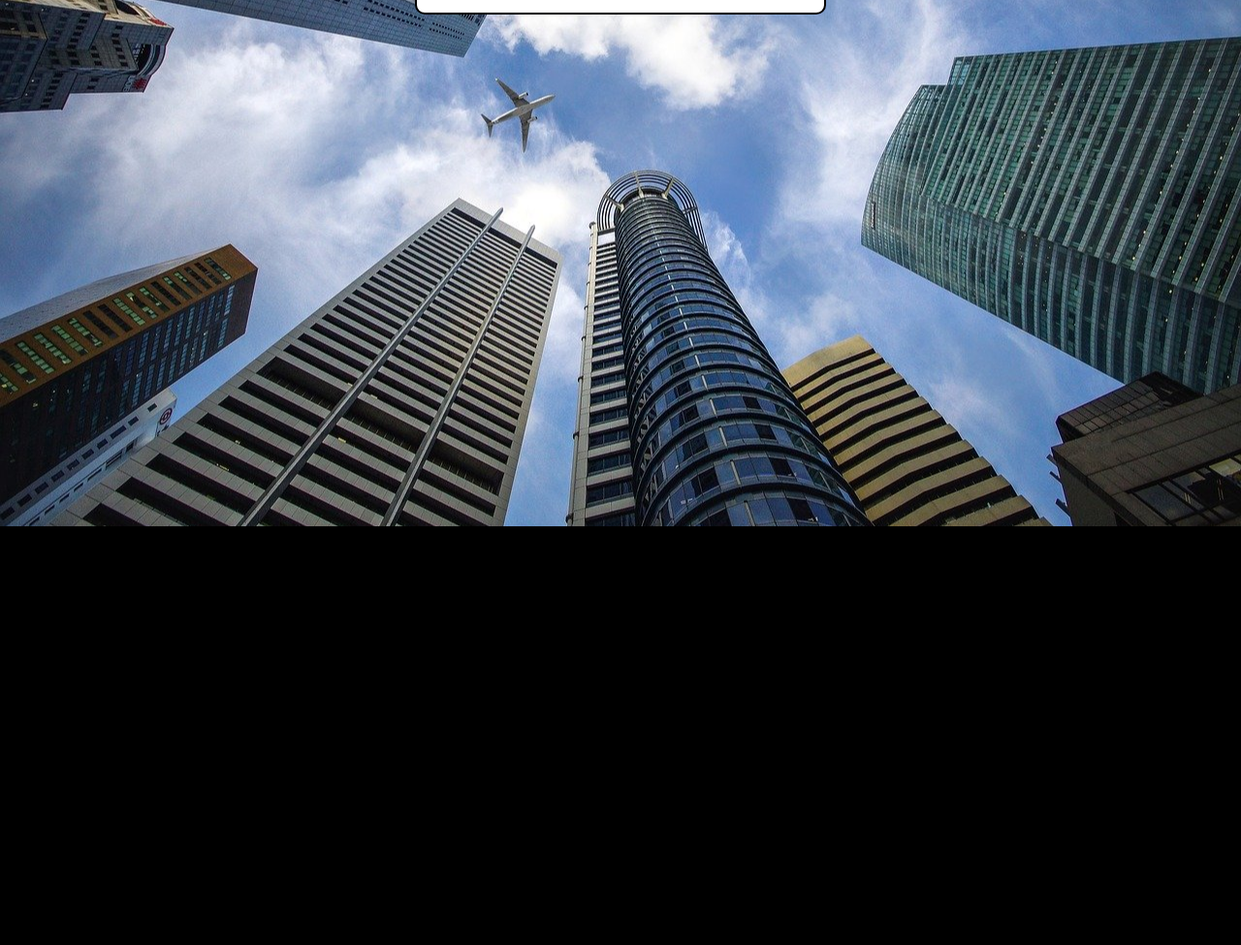
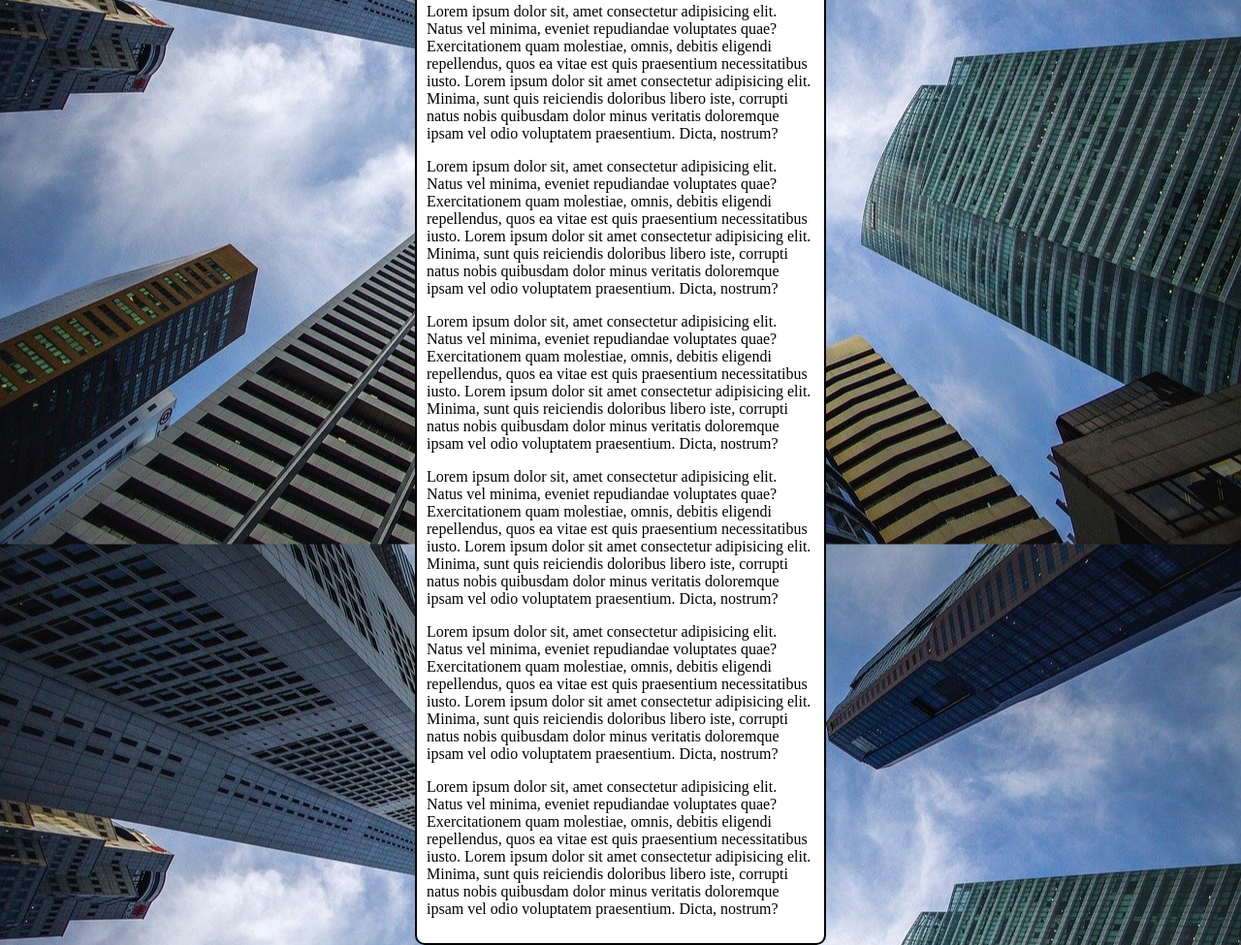
Before and after one commit to Daniel-Barbara/html-css, a plain HTML site: page exercicios/ex022/fundo006.html in a window 1280 px wide. Shown: the part 257-1232 px from the top of the page at 97% size. Before the commit the page ends 800 px from the top, so only its background shows below. Drawn offline with Linux system fonts and the light colour scheme.

Commit message:
Update fundo006.html

```diff
--- a/exercicios/ex022/fundo006.html
+++ b/exercicios/ex022/fundo006.html
@@ -11,7 +11,7 @@
             background-color: black;
             background-image: url(imagens/wallpaper002.jpg);
             background-position: center center;
-            background-repeat: no-repeat;
+            background-repeat: repeat-y;
             background-size: cover;
         }
 
@@ -29,6 +29,12 @@
     <main>
         <h1>Teste de Imagem de fundo</h1>
         <p>Lorem ipsum dolor sit, amet consectetur adipisicing elit. Natus vel minima, eveniet repudiandae voluptates quae? Exercitationem quam molestiae, omnis, debitis eligendi repellendus, quos ea vitae est quis praesentium necessitatibus iusto. Lorem ipsum dolor sit amet consectetur adipisicing elit. Minima, sunt quis reiciendis doloribus libero iste, corrupti natus nobis quibusdam dolor minus veritatis doloremque ipsam vel odio voluptatem praesentium. Dicta, nostrum?</p>
+        <p>Lorem ipsum dolor sit, amet consectetur adipisicing elit. Natus vel minima, eveniet repudiandae voluptates quae? Exercitationem quam molestiae, omnis, debitis eligendi repellendus, quos ea vitae est quis praesentium necessitatibus iusto. Lorem ipsum dolor sit amet consectetur adipisicing elit. Minima, sunt quis reiciendis doloribus libero iste, corrupti natus nobis quibusdam dolor minus veritatis doloremque ipsam vel odio voluptatem praesentium. Dicta, nostrum?</p>
+        <p>Lorem ipsum dolor sit, amet consectetur adipisicing elit. Natus vel minima, eveniet repudiandae voluptates quae? Exercitationem quam molestiae, omnis, debitis eligendi repellendus, quos ea vitae est quis praesentium necessitatibus iusto. Lorem ipsum dolor sit amet consectetur adipisicing elit. Minima, sunt quis reiciendis doloribus libero iste, corrupti natus nobis quibusdam dolor minus veritatis doloremque ipsam vel odio voluptatem praesentium. Dicta, nostrum?</p>
+        <p>Lorem ipsum dolor sit, amet consectetur adipisicing elit. Natus vel minima, eveniet repudiandae voluptates quae? Exercitationem quam molestiae, omnis, debitis eligendi repellendus, quos ea vitae est quis praesentium necessitatibus iusto. Lorem ipsum dolor sit amet consectetur adipisicing elit. Minima, sunt quis reiciendis doloribus libero iste, corrupti natus nobis quibusdam dolor minus veritatis doloremque ipsam vel odio voluptatem praesentium. Dicta, nostrum?</p>
+        <p>Lorem ipsum dolor sit, amet consectetur adipisicing elit. Natus vel minima, eveniet repudiandae voluptates quae? Exercitationem quam molestiae, omnis, debitis eligendi repellendus, quos ea vitae est quis praesentium necessitatibus iusto. Lorem ipsum dolor sit amet consectetur adipisicing elit. Minima, sunt quis reiciendis doloribus libero iste, corrupti natus nobis quibusdam dolor minus veritatis doloremque ipsam vel odio voluptatem praesentium. Dicta, nostrum?</p>
+        <p>Lorem ipsum dolor sit, amet consectetur adipisicing elit. Natus vel minima, eveniet repudiandae voluptates quae? Exercitationem quam molestiae, omnis, debitis eligendi repellendus, quos ea vitae est quis praesentium necessitatibus iusto. Lorem ipsum dolor sit amet consectetur adipisicing elit. Minima, sunt quis reiciendis doloribus libero iste, corrupti natus nobis quibusdam dolor minus veritatis doloremque ipsam vel odio voluptatem praesentium. Dicta, nostrum?</p>
+        <p>Lorem ipsum dolor sit, amet consectetur adipisicing elit. Natus vel minima, eveniet repudiandae voluptates quae? Exercitationem quam molestiae, omnis, debitis eligendi repellendus, quos ea vitae est quis praesentium necessitatibus iusto. Lorem ipsum dolor sit amet consectetur adipisicing elit. Minima, sunt quis reiciendis doloribus libero iste, corrupti natus nobis quibusdam dolor minus veritatis doloremque ipsam vel odio voluptatem praesentium. Dicta, nostrum?</p>
     </main>
 </body>
 </html>
```
